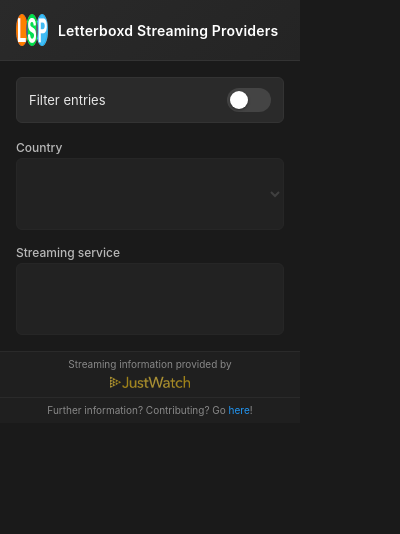
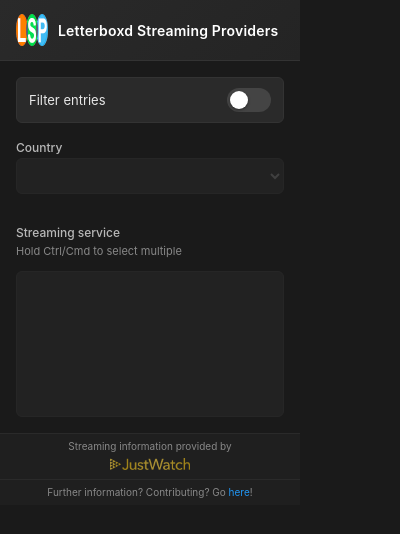
Before and after one commit to adlerzei/letterboxd-streaming-providers, a browser extension: page extension/popup/popup.html in a window 400 px wide. Drawn offline with Linux system fonts and the light colour scheme.

Commit message:
New style for popup with multi-select instructions

```diff
--- a/extension/popup/popup.css
+++ b/extension/popup/popup.css
@@ -35,6 +35,12 @@
     color: #b8b8b8;
 }
 
+.instruction-text {
+    margin: 4px 0 10px 0;
+    font-size: 11px;
+    color: #888;
+}
+
 .select-box {
     margin-top: 16px;
 }
@@ -47,7 +53,7 @@
 select {
     border: 1px solid #333;
     width: 100%;
-    height: 72px;
+    height: 36px;
     padding: 0 10px;
     margin-top: 3px;
     margin-bottom: 14px;
@@ -80,6 +86,21 @@
 select option {
     color: #e8e8e8;
     background-color: #2a2a2a;
+}
+
+select[multiple] {
+    height: auto;
+    padding: 4px;
+}
+
+select[multiple] option {
+    padding: 5px 6px;
+    border-radius: 4px;
+}
+
+select[multiple] option:checked {
+    color: #ffffff;
+    background-color: #2196F3;
 }
 
 #footer {
--- a/extension/popup/popup.html
+++ b/extension/popup/popup.html
@@ -25,8 +25,12 @@
   <div class="select-box">
     <label class="content-text" for="CountryList">Country</label>
     <select id="CountryList"></select>
+  </div>
+
+  <div class="select-box">
     <label class="content-text" for="ProviderList">Streaming service</label>
-    <select id="ProviderList" multiple></select>
+    <div class="instruction-text">Hold Ctrl/Cmd to select multiple</div>
+    <select id="ProviderList" multiple size="8"></select>
   </div>
 </section>
 
```
